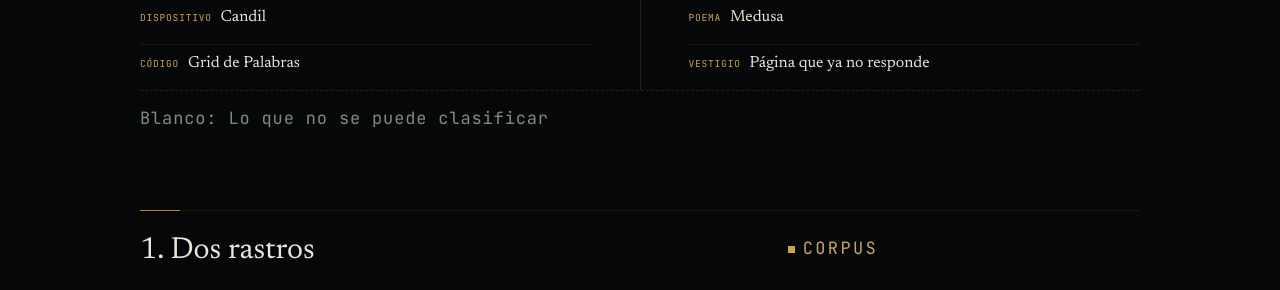
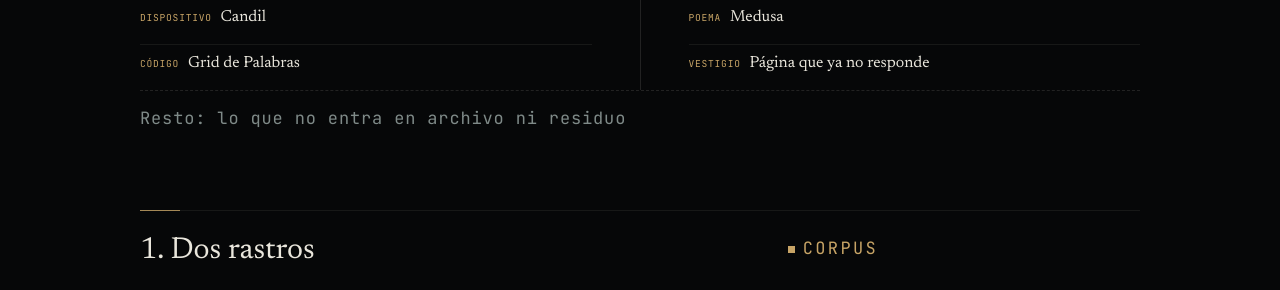
Before and after one commit to hugomoraga/kndl000, a Jekyll site: the page built from content/collections/_exploraciones/archivo.md, in a window 1280 px wide. Shown: the part 1255-1545 px from the top of the page. Built offline with Jekyll 4.4.1, drawn with Linux system fonts in a browser that asks for light colours.

Commit message:
fix(rizoma): aclara el resto del diagrama de tensión
Cambia el blanco por «Resto: lo que no entra en archivo ni residuo» y reduce su tamaño.

```diff
--- a/_data/presentaciones/archivo.yml
+++ b/_data/presentaciones/archivo.yml
@@ -58,6 +58,6 @@ diagrama:
       - /poemas/medusa/
       - /vestigios/pagina-que-ya-no-responde/
   corte: "Deprecación"
-  blanco: "Lo que no se puede clasificar"
+  blanco: "Resto: lo que no entra en archivo ni residuo"
 
 aparato: cerrado
--- a/_includes/rizoma-presentacion-diagrama.html
+++ b/_includes/rizoma-presentacion-diagrama.html
@@ -38,6 +38,6 @@
   </div>
 
   {% if _diagrama.blanco %}
-  <p class="expediente__diagrama-blanco">Blanco: {{ _diagrama.blanco }}</p>
+  <p class="expediente__diagrama-blanco">{{ _diagrama.blanco }}</p>
   {% endif %}
 </figure>
```
Also changed, not shown: assets/css/style.css.
